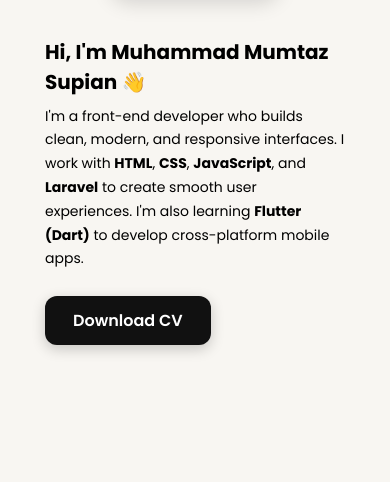
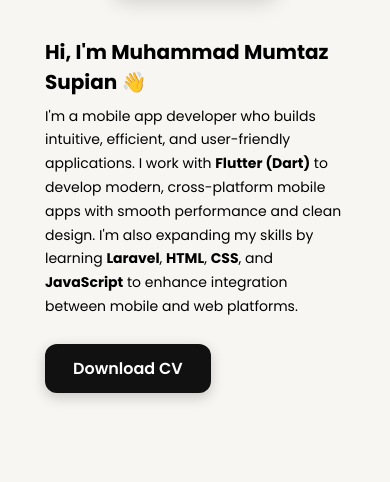
Before and after one commit to MumtazSupian/NEW-PORTOFOLIO, a plain HTML site: page index.html in a window 390 px wide. Shown: the part 960-1442 px from the top of the page. Drawn offline with nearby package versions, Linux system fonts and the light colour scheme.

Commit message:
about mobile

```diff
--- a/index.html
+++ b/index.html
@@ -1261,17 +1261,20 @@
         max-width:900px;
         margin:0 auto;
         text-align:left;">
-            <img src="image/port2.jpg" alt="About Photo" style="width:280px; height:280px; border-radius:20px; object-fit:cover;
+            <img src="image/port2.jpg" alt="About Photo" style="width:310px; height:310px; border-radius:20px; object-fit:cover;
             box-shadow:0 6px 20px rgba(0,0,0,0.15);">
             <div style="max-width:500px;">
                 <h2 style="font-size:28px; margin-bottom:10px; color:#000;">
                     Hi, I'm Muhammad Mumtaz Supian 👋
                 </h2>
                 <p style="font-size:15px; line-height:1.7; margin-bottom:25px;">
-                    I'm a front-end developer who builds clean, modern, and responsive interfaces.
-                    I work with <b>HTML</b>, <b>CSS</b>, <b>JavaScript</b>, and <b>Laravel</b> to create smooth user
-                    experiences.
-                    I'm also learning <b>Flutter (Dart)</b> to develop cross-platform mobile apps.
+                    I'm a mobile app developer who builds intuitive, efficient, and user-friendly applications.
+                    I work with <b>Flutter (Dart)</b> to develop modern, cross-platform mobile apps with smooth
+                    performance
+                    and clean design.
+                    I'm also expanding my skills by learning <b>Laravel</b>, <b>HTML</b>, <b>CSS</b>, and
+                    <b>JavaScript</b>
+                    to enhance integration between mobile and web platforms.
                 </p>
                 <a href="pdf/CV_Muhammad_Mumtaz_Supian.pdf" download="CV_Muhammad_Mumtaz_Supian.pdf"
                     style="display:inline-block; padding:12px 28px; background:#111; color:white; border-radius:12px; font-weight:600; text-decoration:none; box-shadow:0 4px 14px rgba(0,0,0,0.2);">
```
